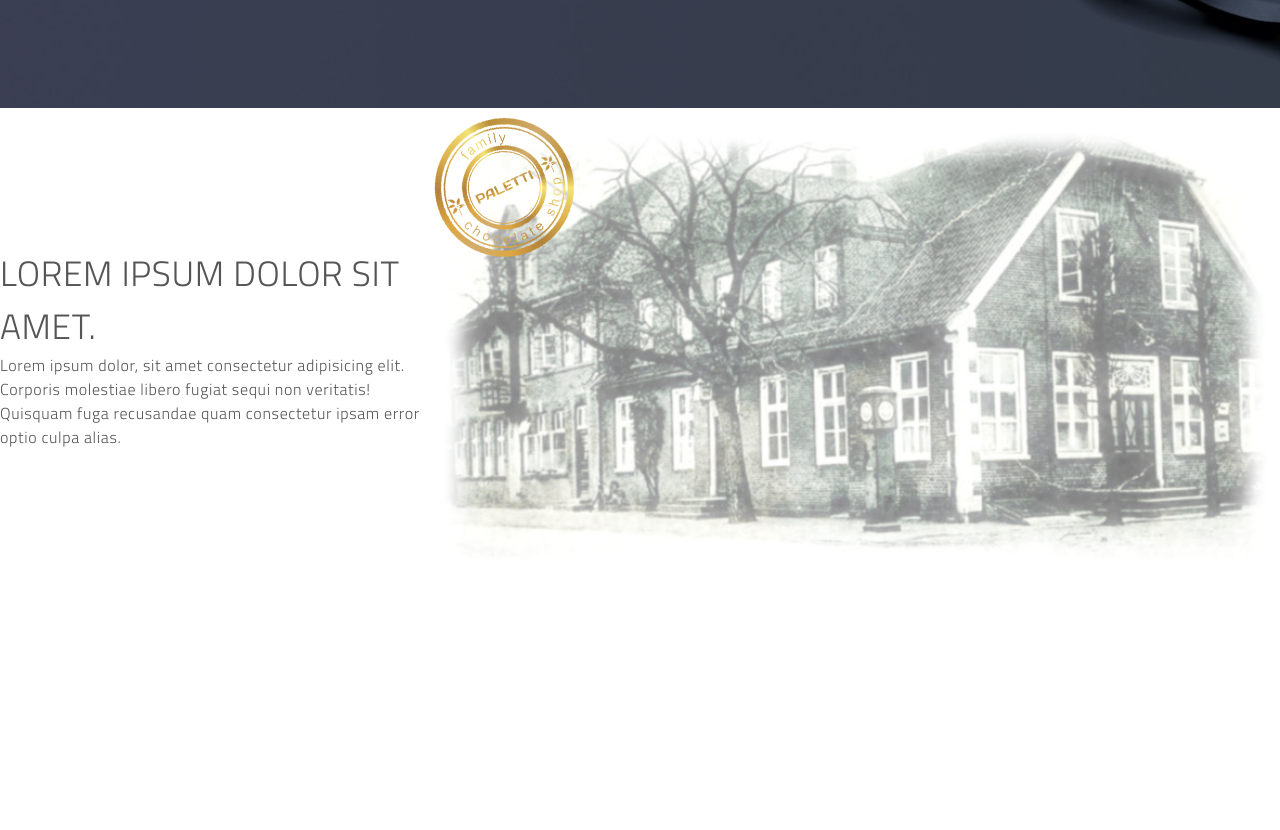
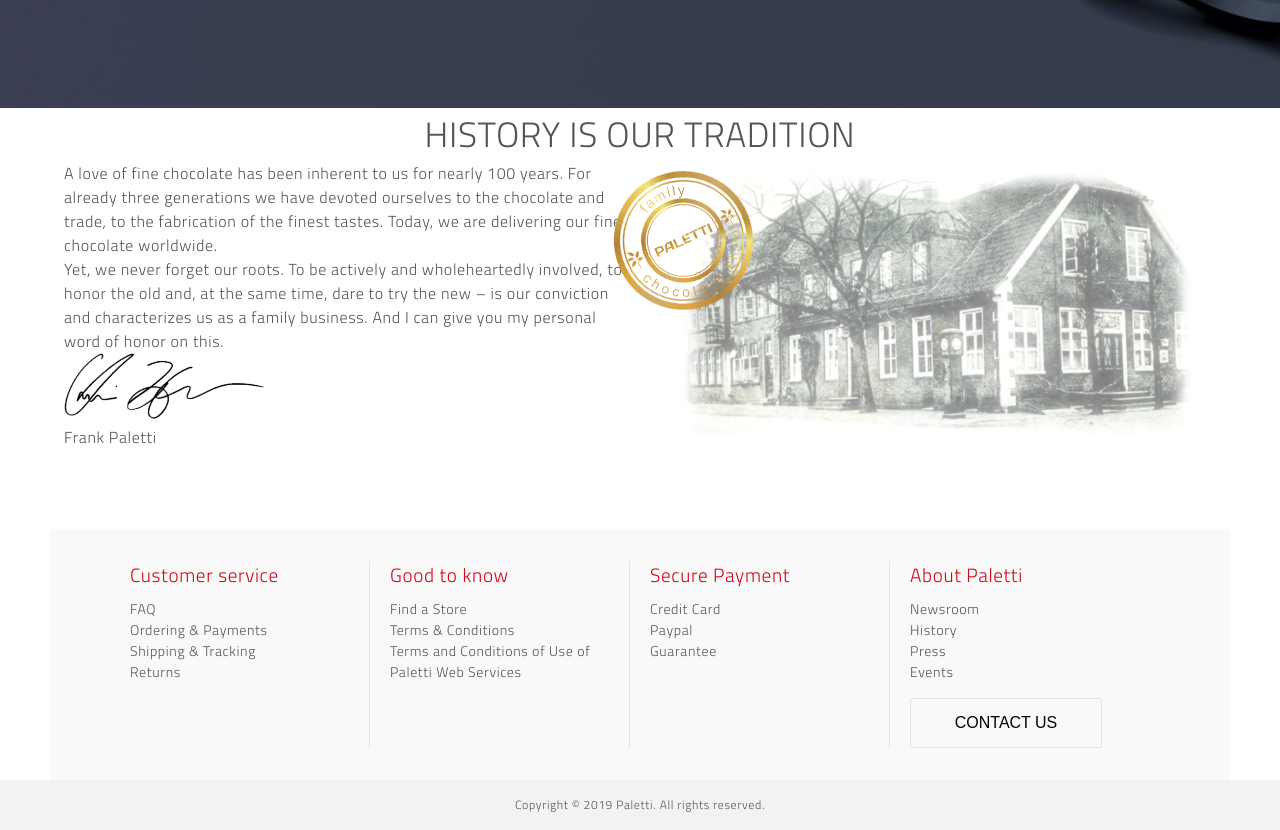
Before and after one commit to mjkimi/paletti, a website: page dist/index.html in a window 1280 px wide. Shown: the part 3773-4603 px from the top of the page. Before the commit the page ends 4441 px from the top, so only its background shows below. Drawn offline with Linux system fonts and the light colour scheme; some packages are replaced by stand-ins of ours; a script that the page names is missing.

Commit message:
Footer: markup & style

```diff
--- a/scss/main.scss
+++ b/scss/main.scss
@@ -432,33 +432,35 @@
 
 // history
 section#history {
-  margin-bottom: 5rem;
-  // margin-top: 5rem;
-  height: 60vh;
-  // background: url('../img/main/Old_building1.jpg') no-repeat center/cover;
-  // opacity: 0.5;
+  width: 90%;
+  margin: 0 auto 5rem;
+  height: 50%;
+  // text-align: center;
+  h2 {
+    text-align: center;
+  }
   .history-wrapper {
-    width: 100%;
+    grid-column-gap: 2rem;
+    grid-row-gap: 5rem;
     height: 100%;
     display: grid;
-    grid-template-columns: 1fr 1fr 1fr;
-    grid-template-rows: auto;
-    grid-template-areas: 'one three three';
-    justify-content: center;
-    align-self: center;
+    grid-template-columns: minmax(200px, 1fr) minmax(200px, 1fr);
+    // grid-template-areas: 'one three';
+    // justify-content: center;
+    align-items: start;
+    align-content: start;
     .one {
-      grid-area: one;
+      // grid-area: one;
       display: flex;
       flex-direction: column;
       justify-content: center;
+      .signature img {
+        max-width: 200px;
+      }
     }
-    // .two {
-    //   grid-area: two;
-    //   width: 30px;
-    //   z-index: 1;
-    // }
+
     .three {
-      grid-area: three;
+      // grid-area: three;
       height: 100%;
       background: url('../img/main/Old_building1.jpg') no-repeat center/contain;
       position: relative;
@@ -467,7 +469,7 @@
         width: 150px;
         position: absolute;
         top: 0;
-        left: 0;
+        left: -50px;
       }
     }
   }
@@ -520,3 +522,56 @@
     background-image: url('../img/overflow2.jpg');
   }
 }
+
+// footer
+footer .footer-wrapper {
+  max-width: 1180px;
+  text-align: center;
+  margin: 0 auto;
+  padding: 0 3rem;
+  background: #f9f9f9;
+}
+
+.footer-cols {
+  display: grid;
+  grid-gap: 20px;
+  grid-template-columns: repeat(4, 1fr);
+  grid-row: auto;
+  padding: 2rem;
+  text-align: left;
+  font-size: 14px;
+  // &:not(:last-child) {
+  //   border-right: $border;
+  // }
+
+  ul:not(:last-of-type) {
+    border-right: $border;
+  }
+
+  ul li a {
+    color: inherit;
+    @include easeOut();
+    &:hover {
+      color: $secondary-color;
+    }
+  }
+
+  ul li:first-child {
+    font-size: 1.2rem;
+    padding-bottom: 0.5rem;
+    // border-bottom: $border;
+    // margin-bottom: 1rem;
+    color: $secondary-color;
+  }
+
+  button {
+    margin-top: 1rem;
+  }
+}
+
+footer .footer-bottom {
+  background: #f2f2f2;
+  padding: 1rem;
+  text-align: center;
+  font-size: 12px;
+}
```
Also changed, not shown: dist/css/main.css, dist/img/main/Signature.png (added), dist/img/signature.png (added), dist/index.html, 1 other file.
